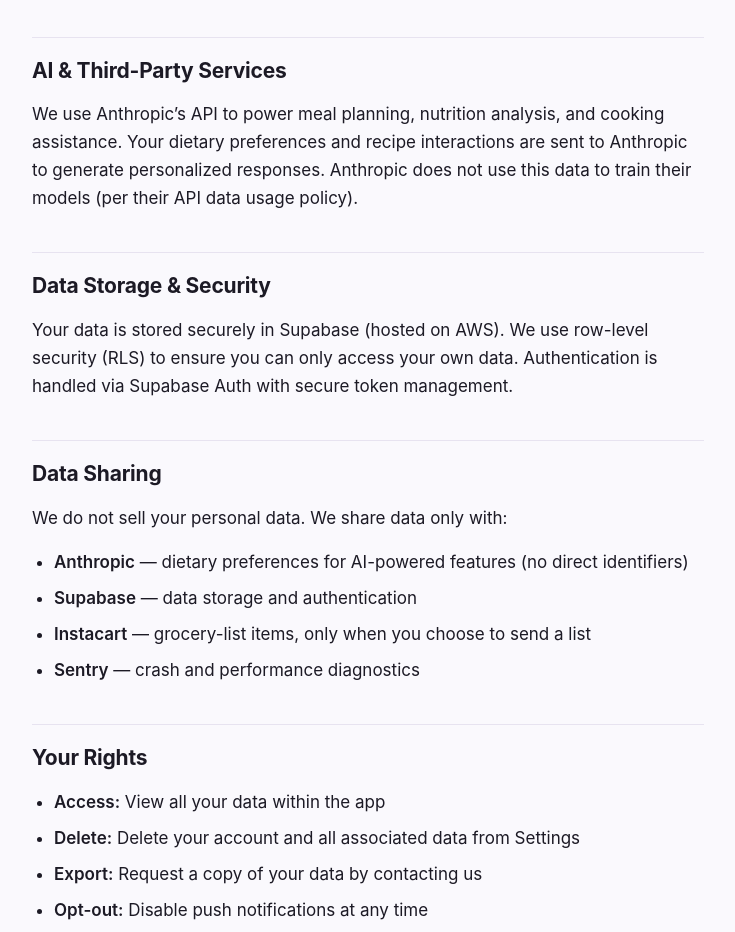
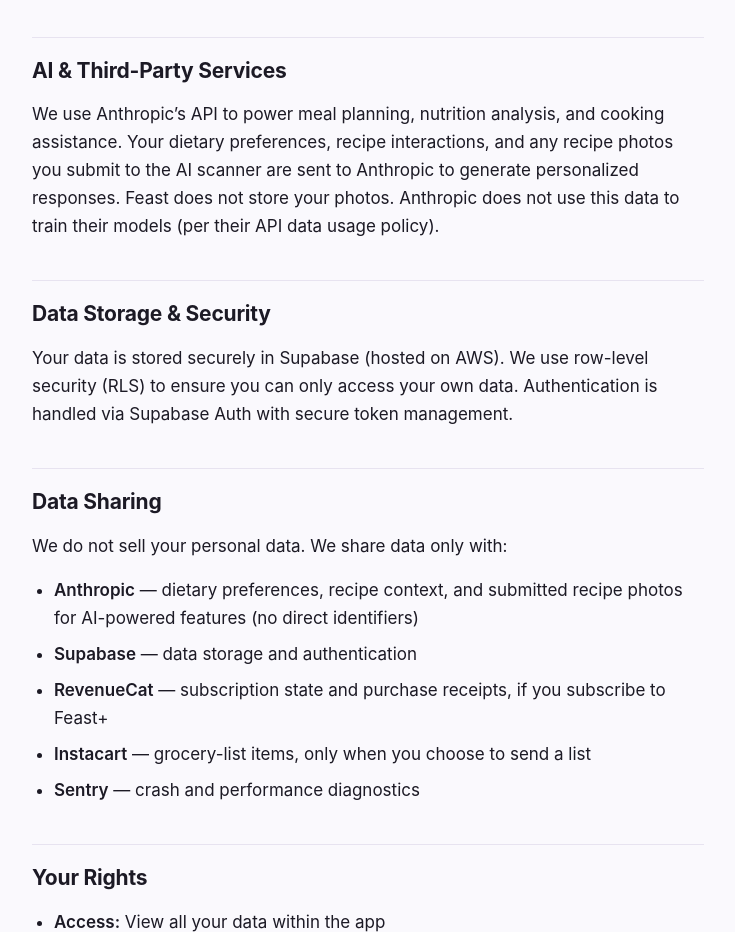
Before and after one commit to RyanJBirkeland/feast-legal, a plain HTML site: page index.html in a window 1280 px wide. Shown: the part 995-1927 px from the top of the page, without its empty margins (272-1007 px from the left). Drawn offline with Linux system fonts and the light colour scheme.

Commit message:
Disclose recipe-photo processing and the RevenueCat processor (#1)
Syncs the hosted policy with the in-app screens and the repo's
data-privacy.md: Anthropic receives user-submitted recipe photos for
the AI scanner (not stored by Feast), and RevenueCat processes
subscription receipts once Feast+ ships.

```diff
--- a/index.html
+++ b/index.html
@@ -94,7 +94,7 @@
     </ul>
 
     <h2>AI &amp; Third-Party Services</h2>
-    <p>We use Anthropic&rsquo;s API to power meal planning, nutrition analysis, and cooking assistance. Your dietary preferences and recipe interactions are sent to Anthropic to generate personalized responses. Anthropic does not use this data to train their models (per their API data usage policy).</p>
+    <p>We use Anthropic&rsquo;s API to power meal planning, nutrition analysis, and cooking assistance. Your dietary preferences, recipe interactions, and any recipe photos you submit to the AI scanner are sent to Anthropic to generate personalized responses. Feast does not store your photos. Anthropic does not use this data to train their models (per their API data usage policy).</p>
 
     <h2>Data Storage &amp; Security</h2>
     <p>Your data is stored securely in Supabase (hosted on AWS). We use row-level security (RLS) to ensure you can only access your own data. Authentication is handled via Supabase Auth with secure token management.</p>
@@ -102,8 +102,9 @@
     <h2>Data Sharing</h2>
     <p>We do not sell your personal data. We share data only with:</p>
     <ul>
-      <li><strong>Anthropic</strong> — dietary preferences for AI-powered features (no direct identifiers)</li>
+      <li><strong>Anthropic</strong> — dietary preferences, recipe context, and submitted recipe photos for AI-powered features (no direct identifiers)</li>
       <li><strong>Supabase</strong> — data storage and authentication</li>
+      <li><strong>RevenueCat</strong> — subscription state and purchase receipts, if you subscribe to Feast+</li>
       <li><strong>Instacart</strong> — grocery-list items, only when you choose to send a list</li>
       <li><strong>Sentry</strong> — crash and performance diagnostics</li>
     </ul>
```
Also changed, not shown: privacy/index.html (+3 -2 lines).
